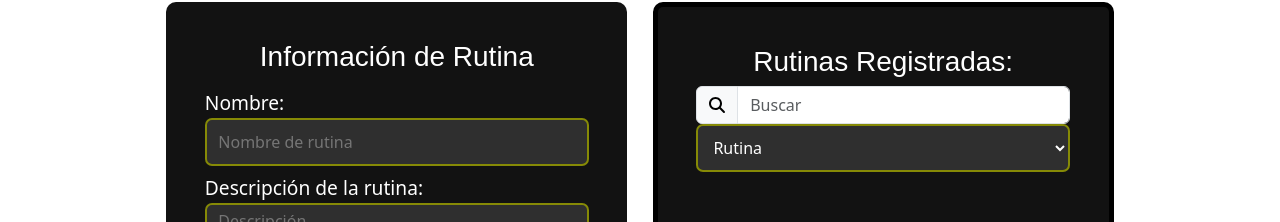
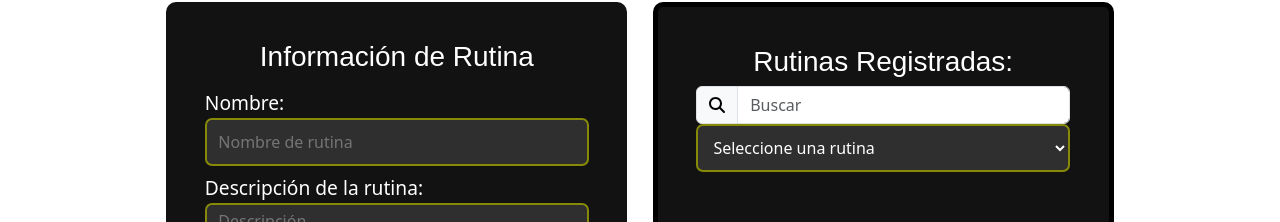
Before and after one commit to kato223272/GymEagleProyecto, a React (Create React App) app: page /rutinas in a window 1280 px wide. Shown: the part 237-459 px from the top of the page. Built offline with nearby package versions, Linux system fonts and the light colour scheme; no server answers.

Commit message:
Corecciones menores

```diff
--- a/src/Pages/AgregarRutina.jsx
+++ b/src/Pages/AgregarRutina.jsx
@@ -136,6 +136,7 @@ function AgregarRutina (){
             />
         </InputGroup>
         <select className='ListaRutinasSelect'>
+          <option value=''>Seleccione una rutina</option>
             <option value='1'>Rutina</option>
         </select>
       </div>
```
